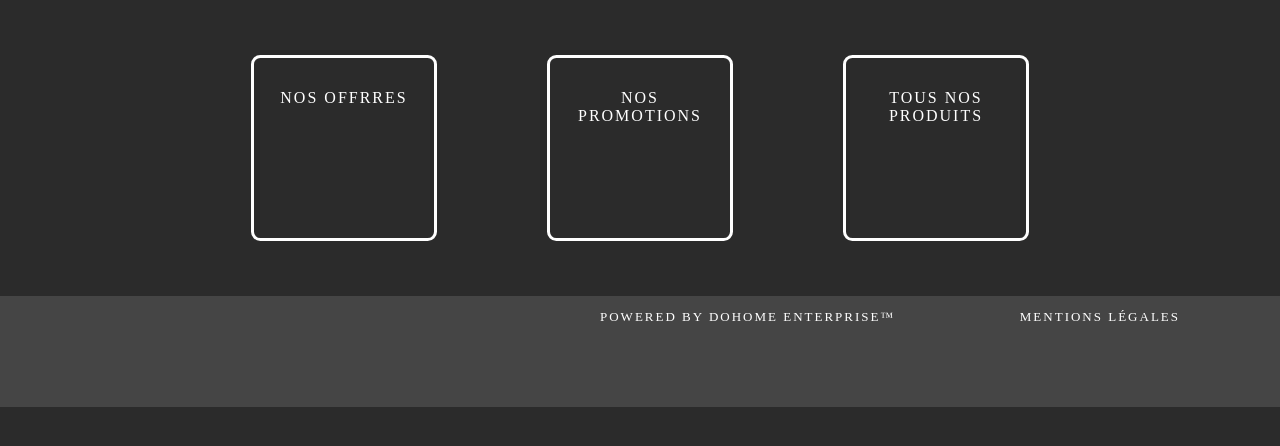
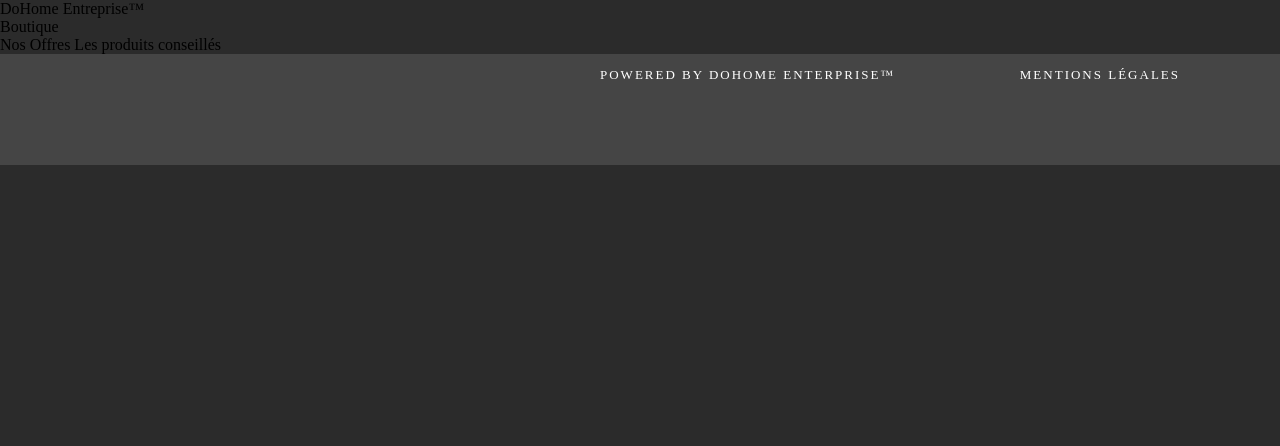
Before and after one commit to Nicolass-B/dohome_enterprise, a PHP site: template vue/boutique.php in a window 1280 px wide. Shown: the part 99-545 px from the top of the page. Run offline with PHP 8.4, Linux system fonts and the light colour scheme; the template is opened without the code that fills it, so the values that code supplies are empty.

Commit message:
Modification page d'acceuil et haut de page

```diff
--- a/vue/boutique.php
+++ b/vue/boutique.php
@@ -1,53 +1,27 @@
 <!DOCTYPE html>
-<html lang="en">
-<header>
-    <meta charset="UTF-8">
-    <title>Ma Boutique</title>
-    <link rel="stylesheet" href="../css/Boutique.css"/>
+<html xmlns:justify xmlns:text-justify="http://www.w3.org/1999/xhtml">
 
 <head>
     <meta charset="utf-8">
     <link rel="stylesheet" href="../css/BoutiqueCSS.css"/>
     <title>DoHome|Boutique</title>
     <?php include("haut_de_page.php"); ?>
-</header>
+
+</head>
 
 
 <body>
-<x>
-    <section1>
-        <a href="Maison.php" >
-            <div class="Offres">
-                <p>Nos Offrres</p>
-            </div>
-        </a>
-
-
-    </section1>
-
-    <section2>
-        <a href="Maison.php" >
-            <div class="Promotions">
-                 <p>Nos Promotions </p>
-
-
-             </div>
-        </a>
-
-    </section2>
-
-    <section3>
-        <a href="Maison.php" >
-            <div class="Produits">
-                <p>
-            Tous nos produits
-                </p>
-        </div>
-        </a>
-
-    </section3>
-
-</x>
+<a>
+    DoHome
+    Entreprise™
+</a>
+<article>
+    <aside>
+        Boutique
+    </aside>
+    Nos Offres
+    Les produits conseillés
+</article>
 </body>
 
 
```
